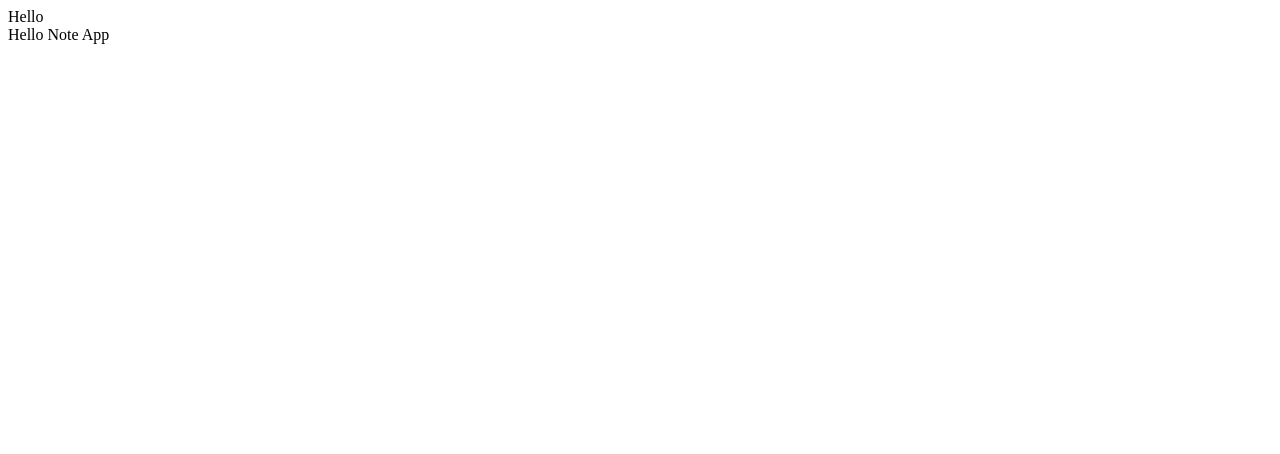
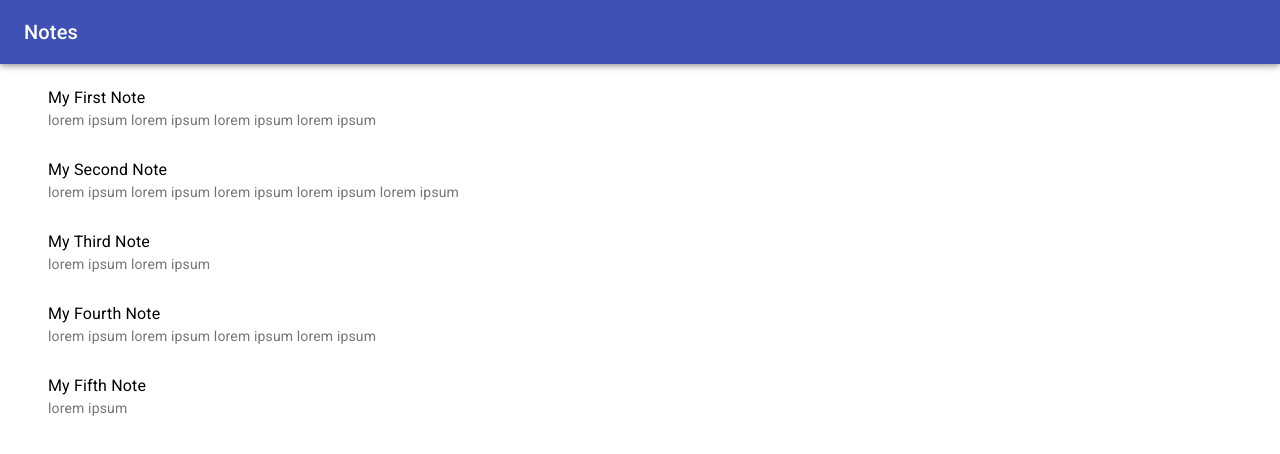
Before and after one commit to mitalikhundiwala/notes-app, a React (Vite) app: page / in a window 1280 px wide. Shown: the top 454 px of the page. Built offline with nearby package versions, Linux system fonts and the light colour scheme.

Commit message:
Loaded notes from code

```diff
--- a/package.json
+++ b/package.json
@@ -4,10 +4,11 @@
   "description": "",
   "main": "index.js",
   "dependencies": {
+    "@material-ui/core": "^4.11.0",
+    "@material-ui/icons": "^4.9.1",
     "react": "^16.13.1",
     "react-dom": "^16.13.1",
     "react-redux": "^7.2.0",
-    "reactstrap": "^8.5.1",
     "redux": "^4.0.5",
     "reselect": "^4.0.0"
   },
@@ -24,6 +25,7 @@
     "eslint-plugin-react-hooks": "^4.0.8",
     "parcel-bundler": "^1.12.4",
     "prettier": "^2.0.5",
+    "sass": "^1.26.10",
     "typescript": "^3.9.7"
   },
   "scripts": {
--- a/src/app.tsx
+++ b/src/app.tsx
@@ -1,7 +1,56 @@
-import React from "react";
+import React, { FunctionComponent } from 'react';
+import NoteList from './components/note-list.component';
+import Note from './models/note.model';
+import Box from '@material-ui/core/Box';
+import Container from '@material-ui/core/Container';
+import AppBar from '@material-ui/core/AppBar';
+import Toolbar from '@material-ui/core/Toolbar';
+import Typography from '@material-ui/core/Typography';
 
-const App = () => {
-  return <div>Hello Note App</div>;
+const App: FunctionComponent = () => {
+    const notes: Note[] = [
+        {
+            noteId: 1,
+            title: 'My First Note',
+            description: 'lorem ipsum lorem ipsum lorem ipsum lorem ipsum ',
+        },
+        {
+            noteId: 2,
+            title: 'My Second Note',
+            description:
+                'lorem ipsum lorem ipsum lorem ipsum lorem ipsum lorem ipsum ',
+        },
+        {
+            noteId: 3,
+            title: 'My Third Note',
+            description: 'lorem ipsum lorem ipsum ',
+        },
+        {
+            noteId: 4,
+            title: 'My Fourth Note',
+            description: 'lorem ipsum lorem ipsum lorem ipsum lorem ipsum ',
+        },
+        {
+            noteId: 5,
+            title: 'My Fifth Note',
+            description: 'lorem ipsum ',
+        },
+    ];
+
+    return (
+        <>
+            <AppBar position="fixed">
+                <Toolbar>
+                    <Typography variant="h6">Notes</Typography>
+                </Toolbar>
+            </AppBar>
+            <Container>
+                <Box mt={8}>
+                    <NoteList notes={notes}></NoteList>
+                </Box>
+            </Container>
+        </>
+    );
 };
 
 export default App;
--- /dev/null
+++ b/src/components/note-list.component.tsx
@@ -0,0 +1,30 @@
+/* eslint-disable react/prop-types */
+import React, { FunctionComponent } from 'react';
+import List from '@material-ui/core/List';
+import ListItem from '@material-ui/core/ListItem';
+import ListItemText from '@material-ui/core/ListItemText';
+
+import Note from '../models/note.model';
+
+interface IProps {
+    notes: Note[];
+}
+
+const NoteList: FunctionComponent<IProps> = ({ notes }) => {
+    return (
+        <List>
+            {notes.map((note: Note) => {
+                return (
+                    <ListItem key={note.noteId}>
+                        <ListItemText
+                            primary={note.title}
+                            secondary={note.description}
+                        ></ListItemText>
+                    </ListItem>
+                );
+            })}
+        </List>
+    );
+};
+
+export default NoteList;
--- a/src/index.html
+++ b/src/index.html
@@ -10,7 +10,14 @@
         <meta http-equiv="X-UA-Compatible" content="IE=edge" />
         <title>Notes App</title>
         <meta name="description" content="" />
-    <meta name="viewport" content="width=device-width, initial-scale=1" />
+        <meta
+            name="viewport"
+            content="minimum-scale=1, initial-scale=1, width=device-width"
+        />
+        <link
+            rel="stylesheet"
+            href="https://fonts.googleapis.com/css?family=Roboto:300,400,500,700&display=swap"
+        />
     </head>
     <body>
         <section id="root"></section>
--- a/src/index.tsx
+++ b/src/index.tsx
@@ -1,15 +1,14 @@
-import React from "react";
-import ReactDOM from "react-dom";
-import { Provider } from "react-redux";
-import configureStore from "./store";
-import App from "./app";
+import React from 'react';
+import ReactDOM from 'react-dom';
+import { Provider } from 'react-redux';
+import configureStore from './store';
+import App from './app';
 
 const store = configureStore();
 
 ReactDOM.render(
-  <Provider store={store}>
-      Hello
-    <App />
-  </Provider>,
-  document.getElementById("root")
+    <Provider store={store}>
+        <App />
+    </Provider>,
+    document.getElementById('root')
 );
```
Also changed, not shown: 1 other file (tests, documents, lock files or other folders). Lines whose indentation alone changed are shown as unchanged.
